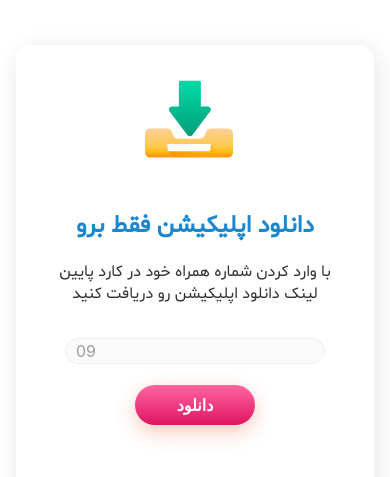
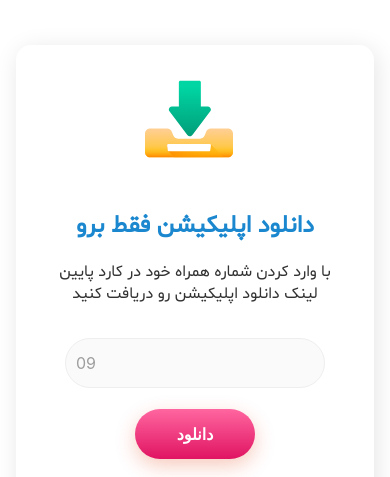
Before and after one commit to rezaSemyari70/maktab_Landing-justRo, a website: page index.html in a window 390 px wide. Shown: the part 1899-2376 px from the top of the page. Drawn offline with nearby package versions, Linux system fonts and the light colour scheme; files that its build step writes are made by us from their sources; files whose address does not match are found by name.

Commit message:
edit downloadButton & inputMobile

```diff
--- a/scss/_components.scss
+++ b/scss/_components.scss
@@ -438,6 +438,7 @@ span[class*=icon] {
 
 .inputMobile {
     padding-left: 10px !important;
+    height: 50px;
     margin: 0px !important;
     border-radius: 25px;
     border: none;
@@ -452,11 +453,12 @@ span[class*=icon] {
 .downloadButton {
     margin-top: 21px !important;
     width: 140px;
-    height: 50px;
+    height: 50px !important;
+    border-radius: 25px !important;
     @include btn1;
     font-weight: bold;
     cursor: pointer;
-    margin-top: 21px;
+    padding-top: 21px;
     color: white;
 }
 
```
Also changed, not shown: css/main.css, 1 other file.
